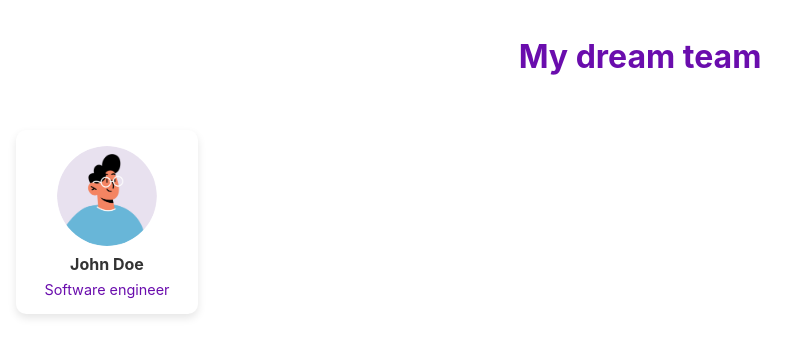
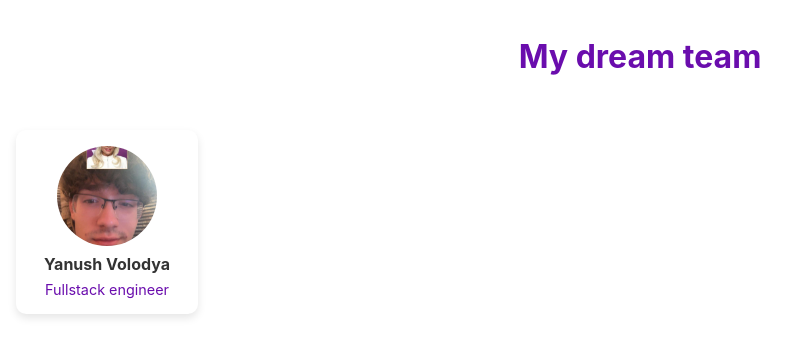
Before and after one commit to TheDeiw/My-dream-team-PZ22-5, a React (Create React App) app: page / in a window 1280 px wide. Shown: the top 356 px of the page, without its empty margins (0-805 px from the left). Built offline with nearby package versions, Linux system fonts and the light colour scheme.

Commit message:
Add Yanush Volodya Card

```diff
--- a/src/components/Body.js
+++ b/src/components/Body.js
@@ -4,10 +4,10 @@ const Body = () => {
   return (
     <main style={styles.body}>
       <div style={styles.card}>
-        <img src={"/avatar-default.png"} alt="John Doe" style={styles.photo} />
+        <img src={"/Yanush.png"} alt="Yanush Volodya" style={styles.photo} />
         <div style={styles.textContainer}>
-          <h2 style={styles.name}>John Doe</h2>
-          <p style={styles.position}>Software engineer</p>
+          <h2 style={styles.name}>Yanush Volodya</h2>
+          <p style={styles.position}>Fullstack engineer</p>
         </div>
       </div>
     </main>
```
Also changed, not shown: public/Yanush.png (added).
